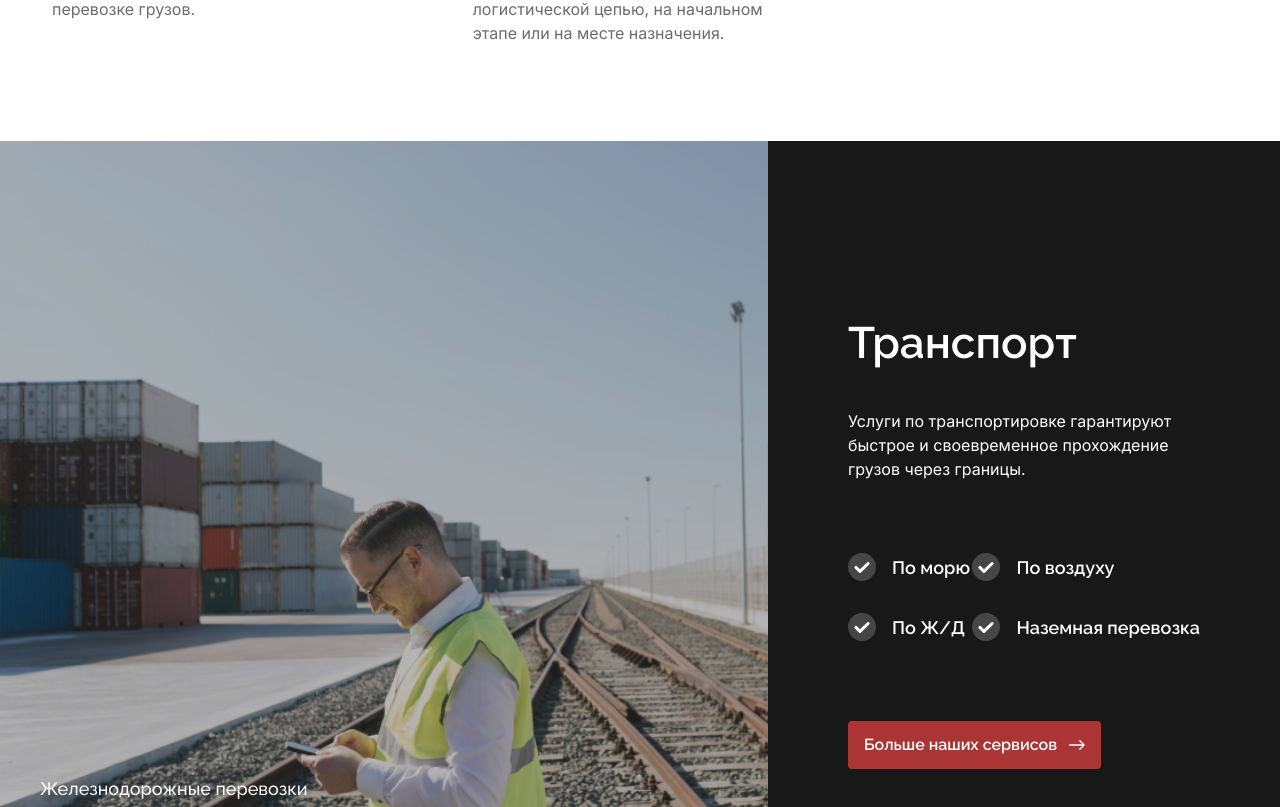
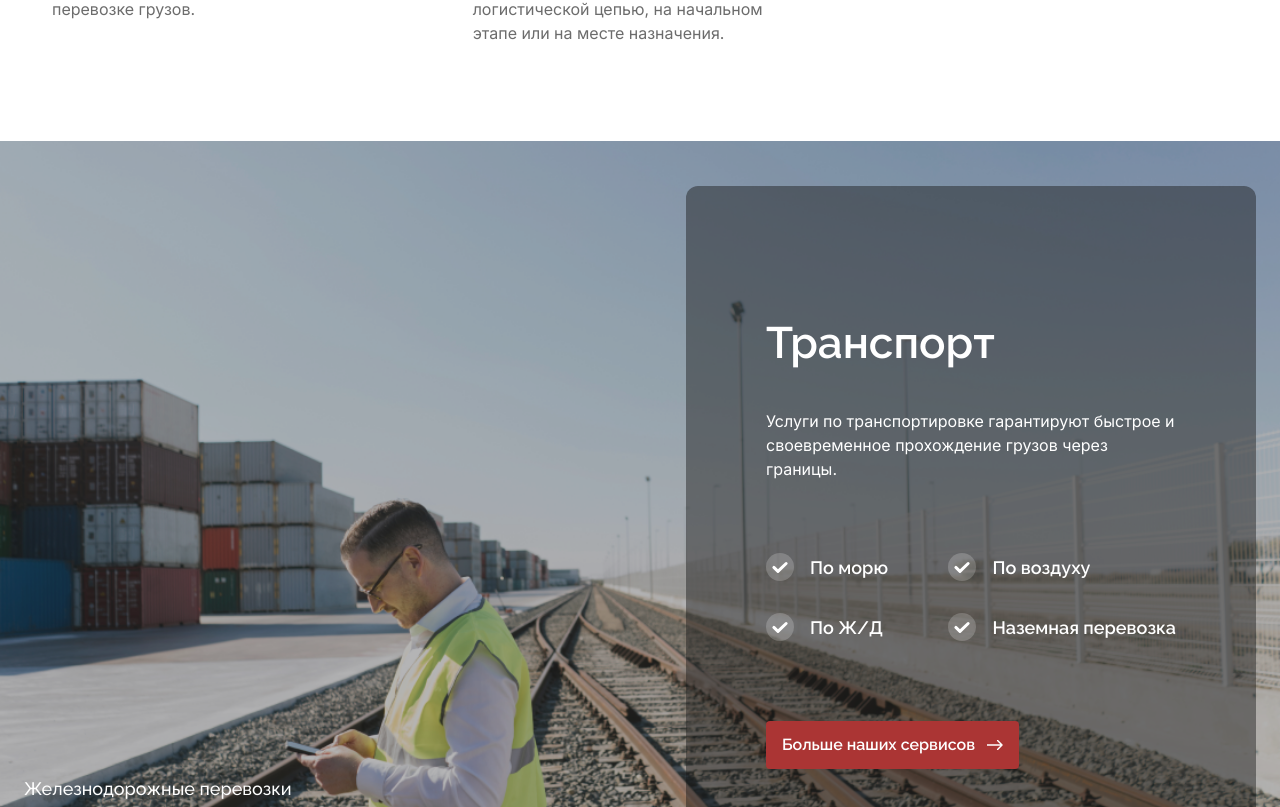
Before and after one commit to IrohVlad/amarket, a Next.js app: page / in a window 1280 px wide. Shown: the part 1653-2460 px from the top of the page. Built offline with nearby package versions, Linux system fonts and the light colour scheme.

Commit message:
transport

```diff
--- a/app/components/carousel/processesContent/processesContent.tsx
+++ b/app/components/carousel/processesContent/processesContent.tsx
@@ -44,8 +44,8 @@ export default function ProcessesContent({img_url, description, list, button}: I
                   {description}
                 </div>
                 <ul className='text-[black] font-semibold font-title text-[18px] mt-10'>
-                  {list?.map((value)=>{
-                    return <li className='flex items-center before:rotate-45 before:rounded-[2px] before:mr-3 before:min-h-[8px] before:min-w-[8px] before:h-[8px] before:w-[8px] before:bg-red mt-6'>{value}</li>
+                  {list?.map((value, index)=>{
+                    return <li key={value} className='flex items-center before:rotate-45 before:rounded-[2px] before:mr-3 before:min-h-[8px] before:min-w-[8px] before:h-[8px] before:w-[8px] before:bg-red mt-6'>{value}</li>
                   })}
                 </ul>
                 <div className='mt-20 flex'>
--- a/app/homePage/panoram/panoram.tsx
+++ b/app/homePage/panoram/panoram.tsx
@@ -4,16 +4,16 @@ import Button from '../../components/button/button'
 
 export default function Panoram() {
   return (
-    <section className='w-full'>
-        <div className=' h-screen mshort:h-fit lg:h-fit grid grid-cols-[1fr_minmax(410px,_40%)] xl:grid-cols-[1fr_1fr] lg:grid-cols-[1fr] relative'>
-            <div className='relative px-10 py-[45px] lg:hidden'>
+    <section className='w-full relative'>
+        <div className=' h-screen m-auto max-w-c-full mshort:h-fit lg:h-fit flex items-centers xl:grid-cols-[1fr_1fr] gap-5 lg:grid-cols-[1fr] py-[45px] px-6'>
+            <div className='relative self-end lg:hidden'>
                 <div className='flex flex-col h-full justify-end z-10 relative'>
                     <div className=' font-medium text-[18px] font-title'>Железнодорожные перевозки</div>
                     <div className='font-bold text-[28px] font-title mt-[10px]'>Надежный сервис железнодорожных грузоперевозок.</div>
                 </div>
             </div>
-            <div className='bg-[#181818] px-[80px] py-16 ss:px-[40px] flex flex-col justify-center lg:m-6 z-10 lg:rounded-xl lg:bg-opacity-45'>
-                <div className='max-w-[410px]'>
+            <div className='bg-[#181818] px-[80px] py-16 ss:px-[40px] h-full flex flex-col justify-center lg:m-6 z-10 rounded-xl bg-opacity-45'>
+                <div className='max-w-[410px] w-[410px] lg:w-auto'>
                     <h2 className=' font-title font-semibold text-2xl sm:text-xl ss:text-lg'>Транспорт</h2>
                     <p className=' font-text pt-9'>Услуги по транспортировке гарантируют быстрое и своевременное прохождение грузов через границы.</p>
                     <div className='flex justify-between gap-10px mt-[72px] sm:flex-col sm:justify-start sm:gap-8'>
```
